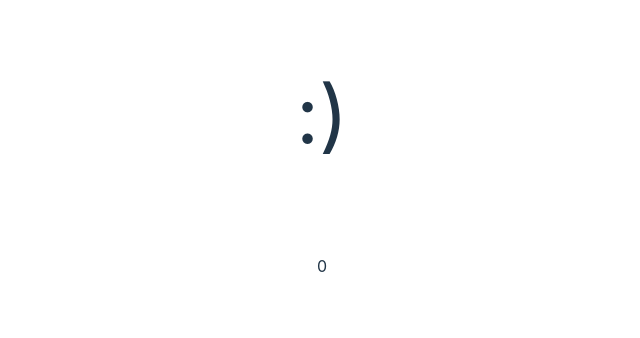
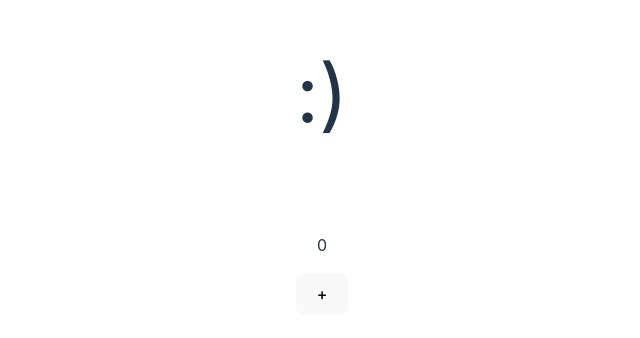
Before and after one commit to pouryourlove/react-vite, a React (Vite) app: page / in a window 1280 px wide. Shown: the part 266-604 px from the top of the page, without its empty margins (318-958 px from the left). Built offline with nearby package versions, Linux system fonts and the light colour scheme.

Commit message:
counter completed in TogglerCounter component

```diff
--- a/src/App.jsx
+++ b/src/App.jsx
@@ -13,7 +13,7 @@ import Clicker from "./Clicker";
 import Form from "./Form";
 import Counter from "./Counter";
 import Toggler from "./Toggler";
-import TogglerCounter from "./ToggleCounter";
+import ToggleCounter from "./ToggleCounter";
 
 const properties = [
   { id: 129031, name: "Desert Yurt", rating: 4.9, price: 150 },
@@ -34,7 +34,7 @@ const properties = [
 function App() {
   return (
     <div>
-      <TogglerCounter/>
+      <ToggleCounter/>
       {/* <Toggler /> */}
       {/* <Counter /> */}
       {/* <Form />
--- a/src/ToggleCounter.jsx
+++ b/src/ToggleCounter.jsx
@@ -1,16 +1,18 @@
 import { useState } from "react";
 import "./Toggler.css";
 
-export default function TogglerCounter() {
+export default function ToggleCounter() {
   const [isHappy, setIsHappy] = useState(true);
   const [count,setCount] = useState(0)
   const toggleIsHappy = () => setIsHappy(!isHappy);
+  const IncrementCount = () => setCount(count + 2)
   return (
     <div>
     <p className="Toggler" onClick={toggleIsHappy}>
       {isHappy ? ":)" : ":("}
     </p>
     <p>{count}</p>
+    <button onClick={IncrementCount}>+</button>
     </div>
   );
 }
```
